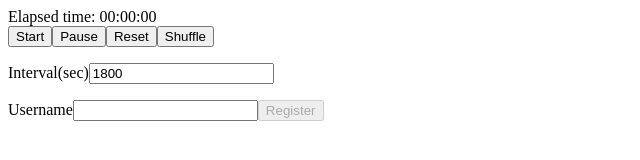
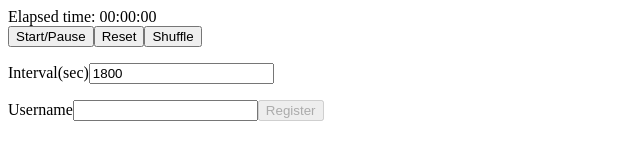
Before and after one commit to mobu-of-the-world/mobu, a React (Create React App) app: page / in a window 1280 px wide. Shown: the top 160 px of the page, without its empty margins (0-640 px from the left). Built offline with nearby package versions, Linux system fonts and the light colour scheme.

Commit message:
Use toggle button instead of start and pause

```diff
--- a/src/AppComponent.tsx
+++ b/src/AppComponent.tsx
@@ -7,8 +7,7 @@ import User from "./molecules/User";
 
 const AppComponent: React.FunctionComponent<{
   elapsedTime: string;
-  onStart: (event: React.MouseEvent<HTMLElement>) => void;
-  onPause: (event: React.MouseEvent<HTMLElement>) => void;
+  onStartOrPause: (event: React.MouseEvent<HTMLElement>) => void;
   onReset: (event: React.MouseEvent<HTMLElement>) => void;
   onShuffle: (event: React.MouseEvent<HTMLButtonElement>) => void;
   onUsernameChange: (event: React.ChangeEvent<HTMLInputElement>) => void;
@@ -21,8 +20,7 @@ const AppComponent: React.FunctionComponent<{
   registerDisabled: boolean;
 }> = ({
   elapsedTime,
-  onStart,
-  onPause,
+  onStartOrPause,
   onReset,
   onShuffle,
   onUsernameChange,
@@ -38,8 +36,7 @@ const AppComponent: React.FunctionComponent<{
     <>
       <div>
         <Timer elapsedTime={elapsedTime} />
-        <Button onClick={onStart}>Start</Button>
-        <Button onClick={onPause}>Pause</Button>
+        <Button onClick={onStartOrPause}>Start/Pause</Button>
         <Button onClick={onReset}>Reset</Button>
         <Button onClick={onShuffle}>Shuffle</Button>
         <p>
--- a/src/AppContainer.tsx
+++ b/src/AppContainer.tsx
@@ -21,9 +21,11 @@ const AppContainer: React.FunctionComponent = () => {
     blankStringsPattern.test(username) ||
     users.includes(username);
 
-  const onStart = React.useCallback(
+  const onStartOrPause = React.useCallback(
     (event: React.MouseEvent<HTMLElement>) => {
       if (timerID.current) {
+        clearInterval(timerID.current);
+        timerID.current = undefined;
         return;
       }
       timerID.current = setInterval(() => {
@@ -36,17 +38,7 @@ const AppContainer: React.FunctionComponent = () => {
         }
       }, 1000);
     },
-    [count]
-  );
-
-  const onPause = React.useCallback(
-    (event: React.MouseEvent<HTMLElement>) => {
-      if (timerID.current) {
-        clearInterval(timerID.current);
-        timerID.current = undefined;
-      }
-    },
-    [timerID]
+    [count, timerID]
   );
 
   const onReset = React.useCallback(
@@ -100,8 +92,7 @@ const AppContainer: React.FunctionComponent = () => {
   return (
     <AppComponent
       elapsedTime={numberToTimeString(tickCount)}
-      onStart={onStart}
-      onPause={onPause}
+      onStartOrPause={onStartOrPause}
       onReset={onReset}
       onShuffle={onShuffle}
       onUsernameChange={onUsernameChange}
```
